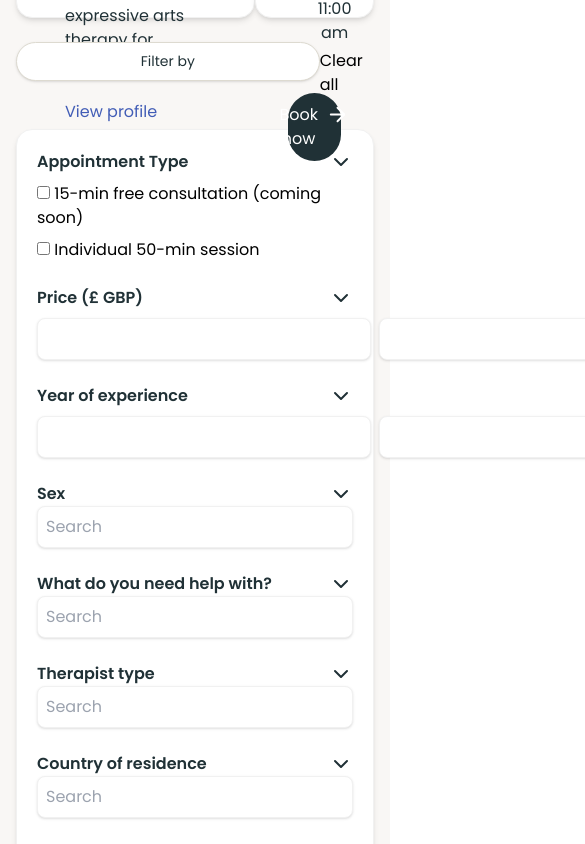
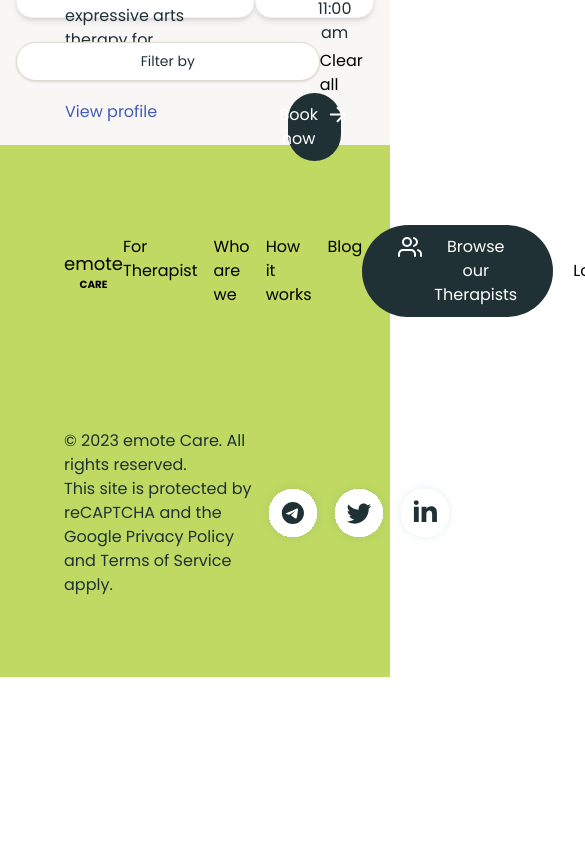
Before and after one commit to hellodemola/Emote_profile, a SvelteKit app: page / in a window 390 px wide. Shown: the part 1420-2264 px from the top of the page, 585 px wide, since content can reach past the window. After the commit the page ends 2097 px from the top, so only its background shows below. Built offline with nearby package versions, Linux system fonts and the light colour scheme.

Commit message:
hid on mobile

```diff
--- a/src/routes/+page.svelte
+++ b/src/routes/+page.svelte
@@ -39,7 +39,7 @@
   <h2>Clear all</h2>
     </div>
 
-    <div class="p-[20px] rounded-[16px] border border-[#F1F1F1] bg-white h-fit shadow-md shadow-[0_40px_40px_0px_rgba(0, 0, 0, 0.05)] my-8 lg:hidden">
+    <div class="p-[20px] rounded-[16px] border border-[#F1F1F1] bg-white h-fit shadow-md shadow-[0_40px_40px_0px_rgba(0, 0, 0, 0.05)] my-8 hidden lg:block">
     <div id="appointmentType">
       <div id="header" class="flex justify-between item">
         <h1 class="text-primary font-medium">Appointment Type</h1>
```
